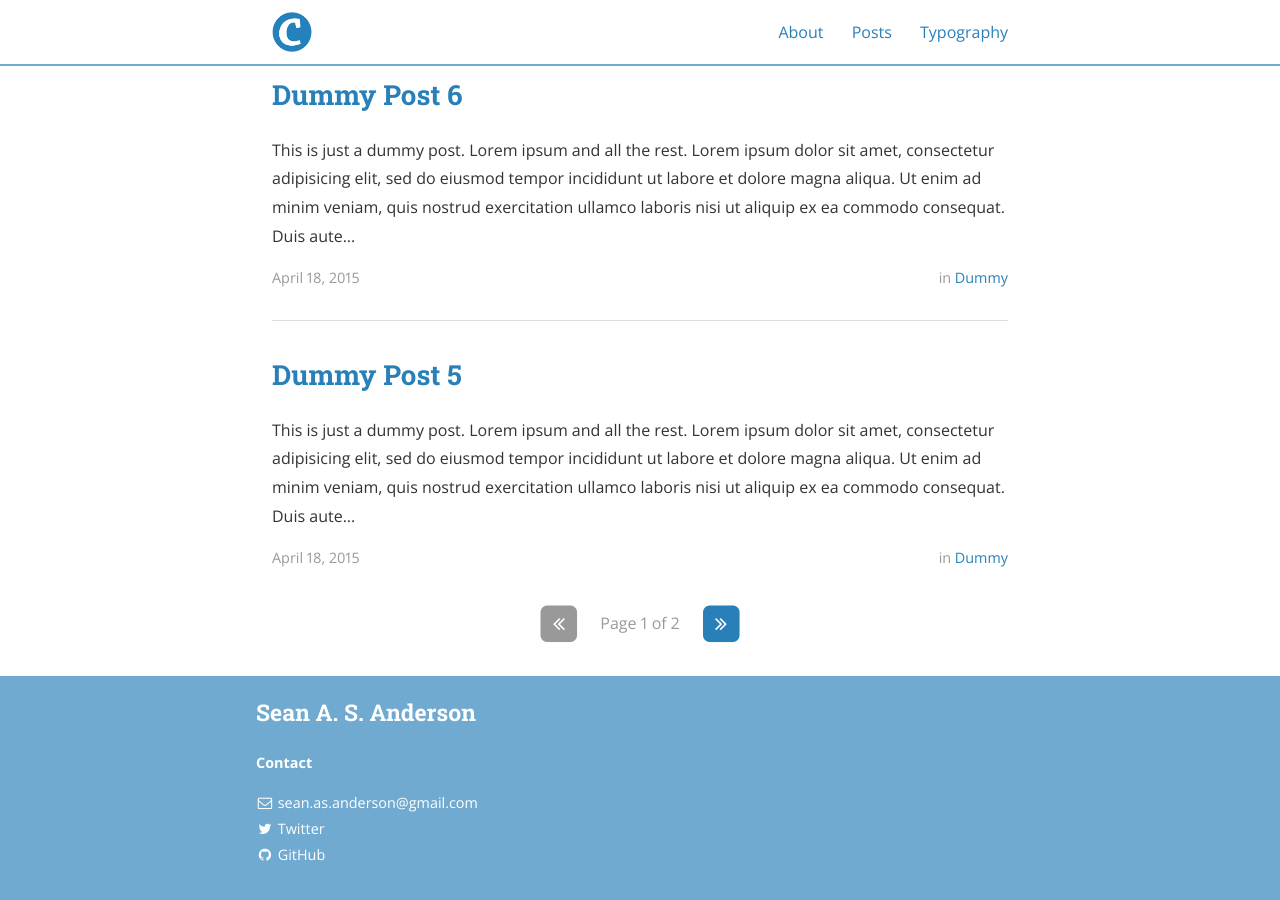
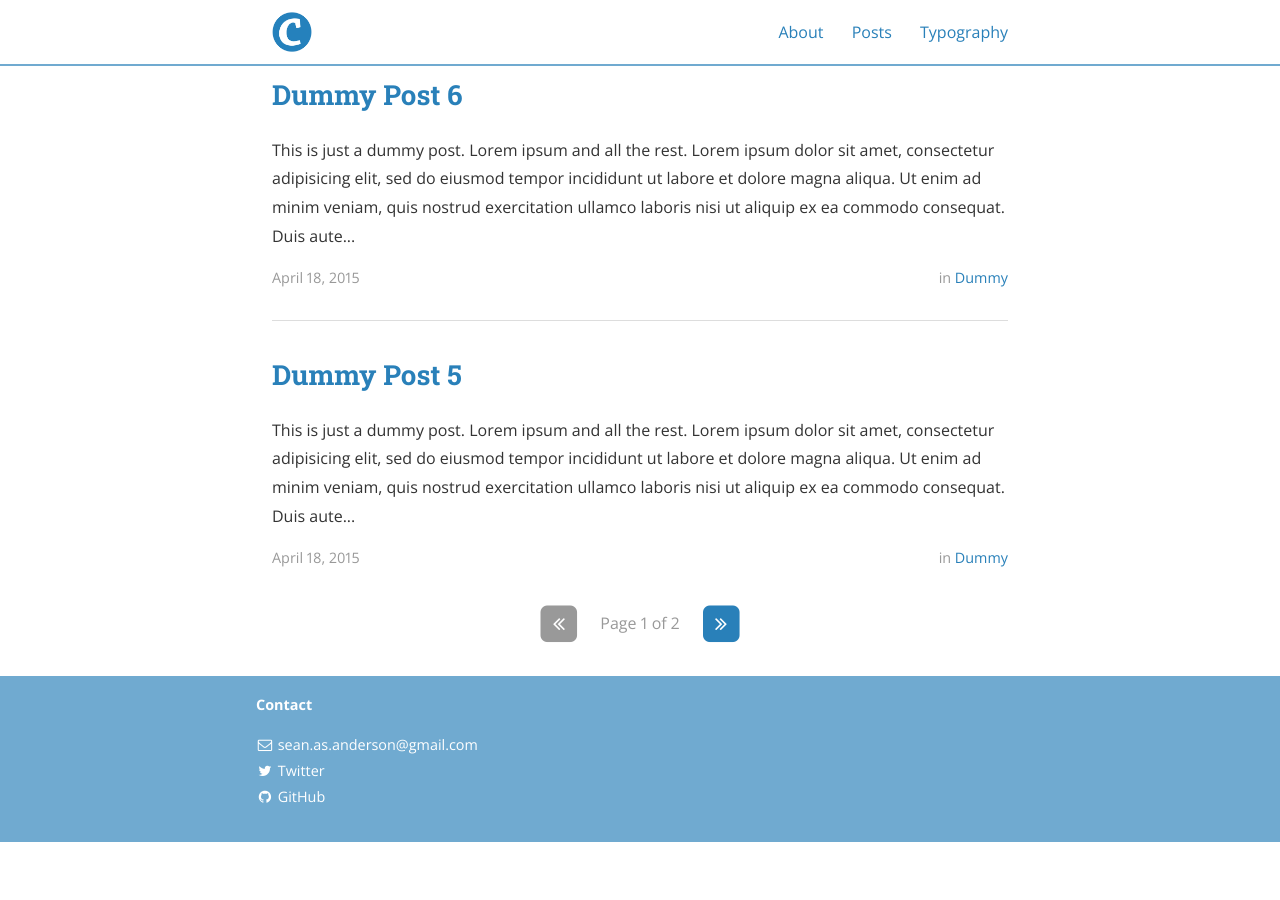
Before and after one commit to SeanASAnderson/SeanASAnderson.github.io, a Jekyll site: the page built from index.html, in a window 1280 px wide and 900 px high, scrolled down 1200 px. Built offline with Jekyll 4.4.1, drawn with Linux system fonts in a browser that asks for light colours; nearby versions of some CDN libraries; the list of posts is cut into pages by our own code; after the commit the page ends 2042 px from its top, so only the background shows below that.

Commit message:
footer change 3

```diff
--- a/_includes/footer.html
+++ b/_includes/footer.html
@@ -2,7 +2,7 @@
 
   <div class="wrapper">
 
-    <h3 class="footer-heading">{{ site.title }}</h3>
+    <!--<h3 class="footer-heading">{{ site.title }}</h3>-->
 
     <!--<div class="site-navigation">
 
```
